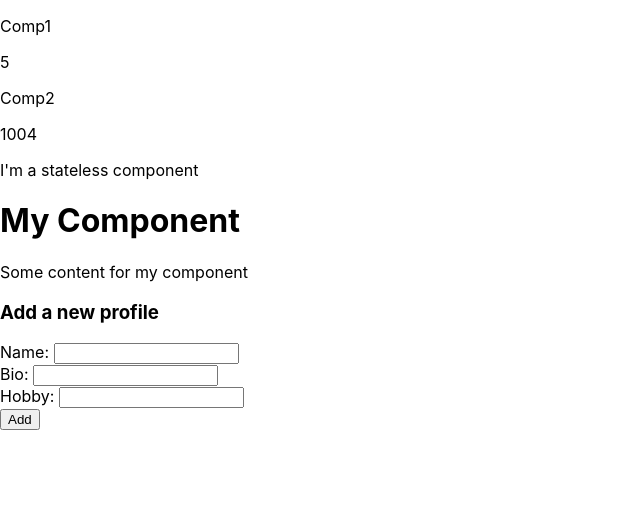
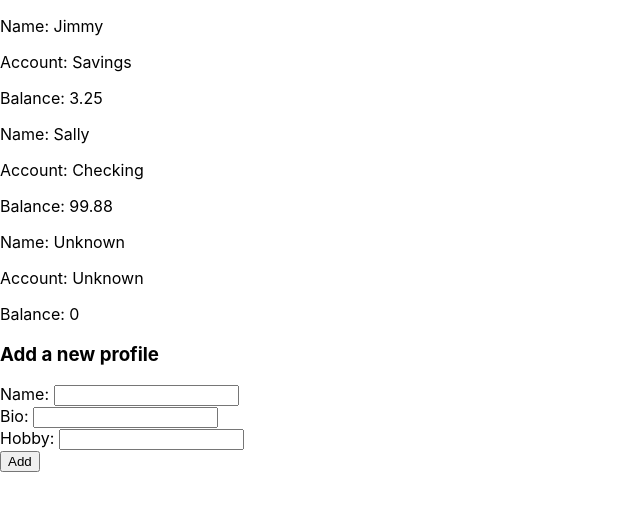
Before and after one commit to tlanders/reactjs-fundamentals-first, a React (Create React App) app: page / in a window 1280 px wide. Shown: the top 510 px of the page, without its empty margins (0-640 px from the left). Built offline with nearby package versions, Linux system fonts and the light colour scheme.

Commit message:
added component with simple prop types

```diff
--- a/package.json
+++ b/package.json
@@ -30,5 +30,8 @@
       "last 1 firefox version",
       "last 1 safari version"
     ]
+  },
+  "devDependencies": {
+    "prop-types": "^15.7.2"
   }
 }
--- a/src/App.js
+++ b/src/App.js
@@ -1,10 +1,35 @@
 import React from 'react';
 // import logo from './logo.svg';
 import './App.css';
+import PropTypes from 'prop-types';
 
 import Profile from './components/Profile';
 import AddProfile from './components/AddProfile';
 import {getProfiles} from "./utils/profileApi";
+
+class PropTypeComponent extends React.Component {
+    render() {
+        return (
+            <div>
+                <p>Name: {this.props.name}</p>
+                <p>Account: {this.props.account}</p>
+                <p>Balance: {this.props.balance}</p>
+            </div>
+        )
+    }
+}
+
+PropTypeComponent.propTypes = {
+    name: PropTypes.string.isRequired,
+    account: PropTypes.string,
+    balance: PropTypes.number
+};
+
+PropTypeComponent.defaultProps = {
+    name: 'Unknown',
+    account: 'Unknown',
+    balance: 0
+}
 
 const MyStatelessComponent = props => (
     <p>{props.hello}</p>
@@ -57,8 +82,8 @@ class Comp2 extends React.Component {
     }
 }
 
-let WrappedComp1 = HOCGen(Comp1, {count: 0});
-let WrappedComp2 = HOCGen(Comp2, {count: 999});
+// let WrappedComp1 = HOCGen(Comp1, {count: 0});
+// let WrappedComp2 = HOCGen(Comp2, {count: 999});
 
 class App extends React.Component {
     constructor(props) {
@@ -105,10 +130,13 @@ class App extends React.Component {
         })
         return (
             <div className="App">
-                <WrappedComp1/>
-                <WrappedComp2/>
-                <MyStatelessComponent hello="I'm a stateless component"/>
-                <MyComponent>Some content for my component</MyComponent>
+                <PropTypeComponent name='Jimmy' account={'Savings'} balance={3.25}/>
+                <PropTypeComponent name='Sally' account={'Checking'} balance={99.88}/>
+                <PropTypeComponent/>
+                {/*<WrappedComp1/>*/}
+                {/*<WrappedComp2/>*/}
+                {/*<MyStatelessComponent hello="I'm a stateless component"/>*/}
+                {/*<MyComponent>Some content for my component</MyComponent>*/}
                 {profiles}
                 <AddProfile addUser={this.addUser}/>
             </div>
```
